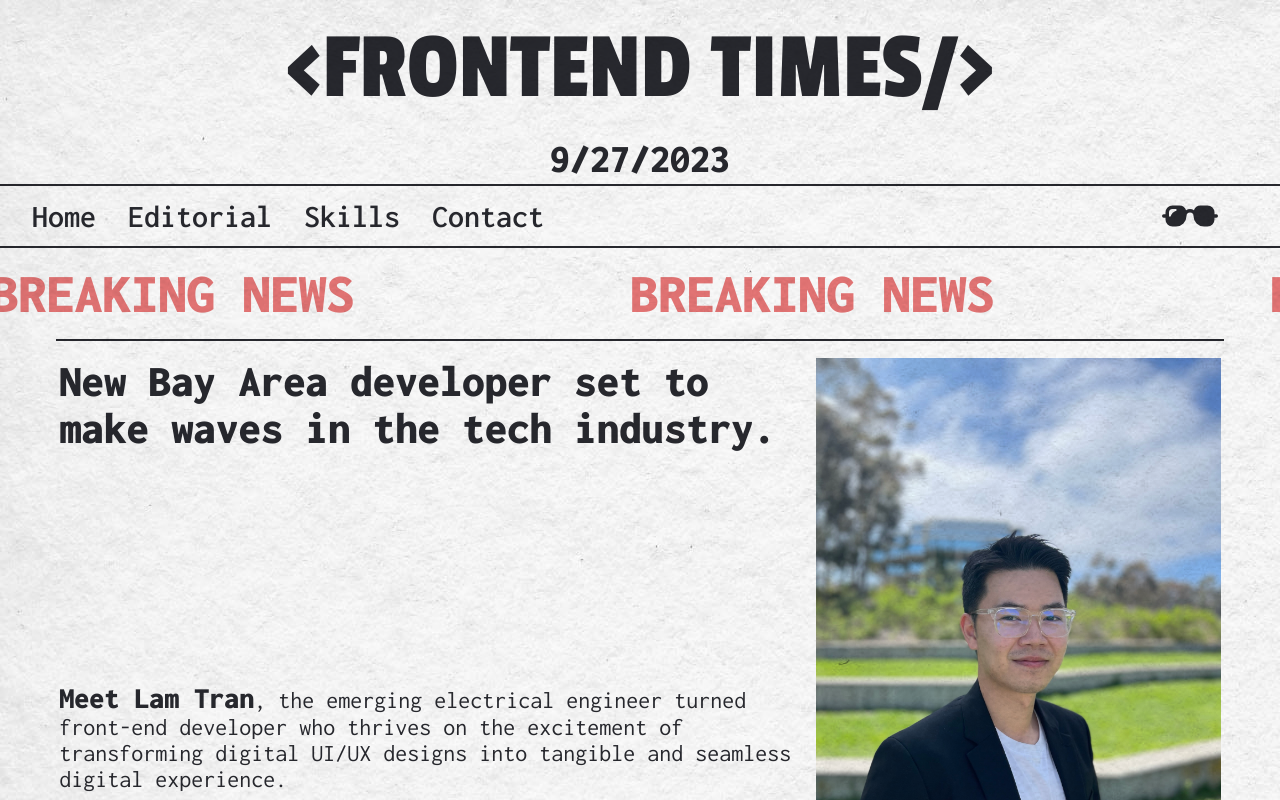
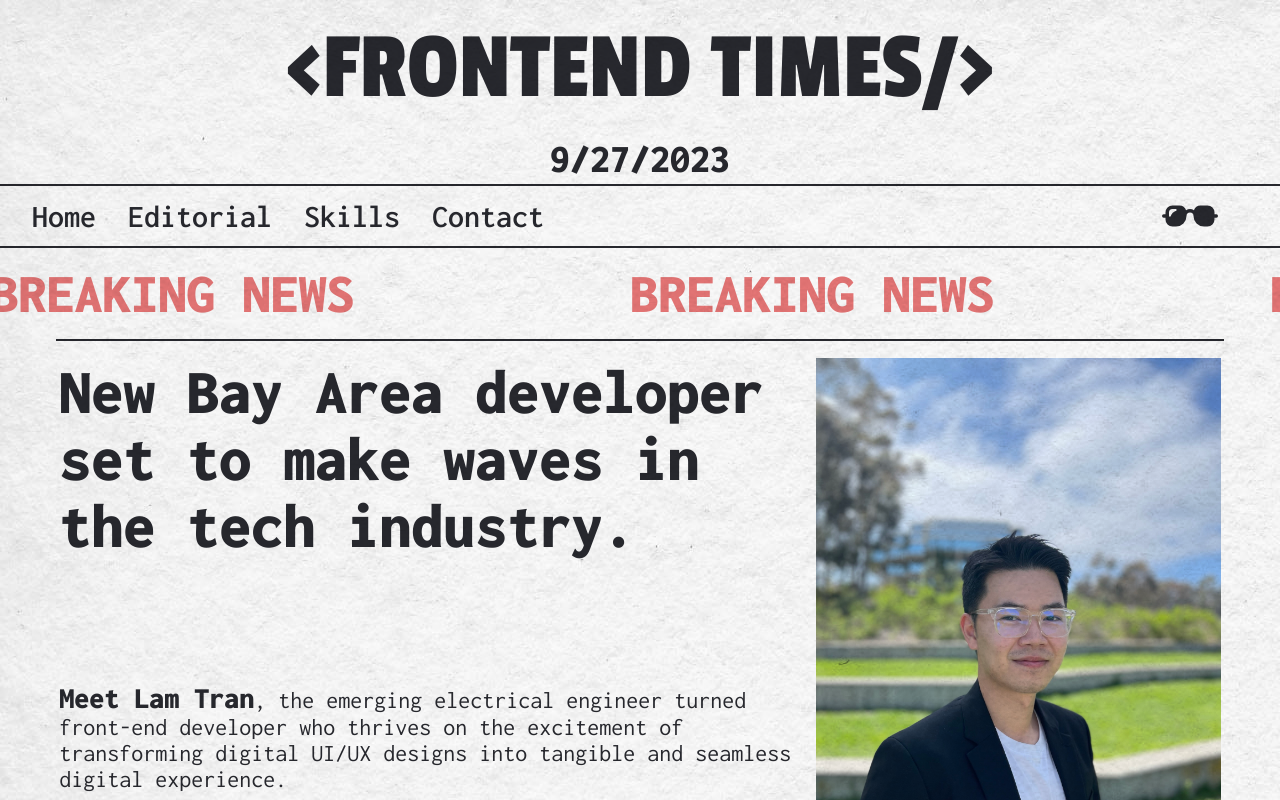
Before and after one commit to lam-tu-tr/Frontend-times, a Next.js app: page / in a window 1280 px wide. Shown: the top 800 px of the page. Built offline with nearby package versions, Linux system fonts and the light colour scheme.

Commit message:
Fixed intro heading sizing for desktop

```diff
--- a/app/components/Intro/Intro.module.scss
+++ b/app/components/Intro/Intro.module.scss
@@ -71,6 +71,7 @@
     h2 {
       grid-column: 1/5;
       grid-row: 1/2;
+      font-size: clamp(2.8rem, 1.1166rem + 3.8477vw, 4rem);
     }
     #profile_pic {
       grid-column: 5/7;
```
